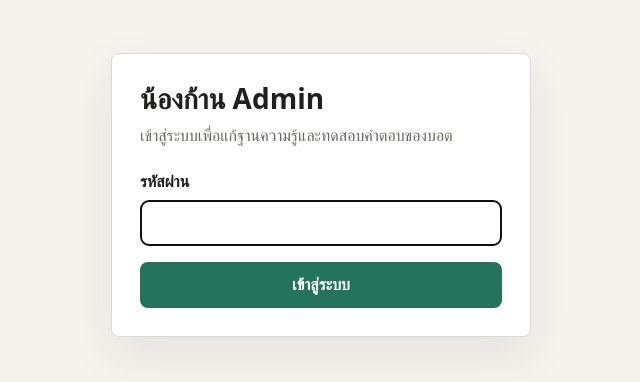
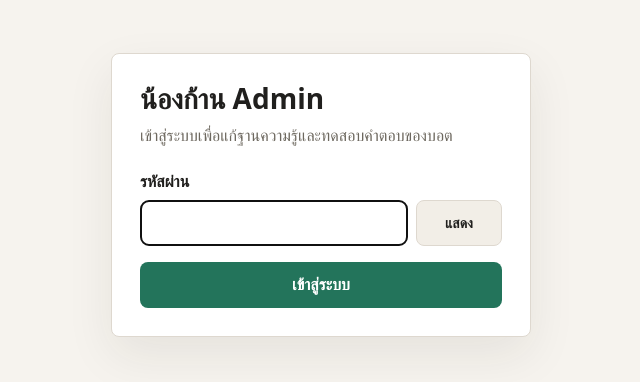
Before and after one commit to taithai-tai/nong-kan-line-bot, a Flask app: template templates/admin_login.html in a window 1280 px wide. Shown: the part 205-587 px from the top of the page, without its empty margins (319-959 px from the left). Run offline with Flask 3, Linux system fonts and the light colour scheme; the template is opened without the code that fills it, so the values that code supplies are empty.

Commit message:
Add admin password visibility toggle

```diff
--- a/templates/admin_login.html
+++ b/templates/admin_login.html
@@ -45,6 +45,12 @@
       padding: 10px 12px;
       font-size: 16px;
     }
+    .password-row {
+      display: grid;
+      grid-template-columns: minmax(0, 1fr) auto;
+      gap: 8px;
+      align-items: stretch;
+    }
     button {
       width: 100%;
       min-height: 46px;
@@ -58,6 +64,16 @@
       cursor: pointer;
     }
     button:hover { background: var(--accent-dark); }
+    .toggle-password {
+      width: auto;
+      min-width: 86px;
+      margin-top: 0;
+      border: 1px solid var(--line);
+      background: #f2eee7;
+      color: var(--ink);
+      font-size: 14px;
+    }
+    .toggle-password:hover { background: #e8dfd2; }
     .error {
       margin: 0 0 16px;
       color: var(--danger);
@@ -74,9 +90,24 @@
     {% endif %}
     <form method="post" action="{{ url_for('admin_login') }}">
       <label for="password">รหัสผ่าน</label>
-      <input id="password" name="password" type="password" autocomplete="current-password" required autofocus>
+      <div class="password-row">
+        <input id="password" name="password" type="password" autocomplete="current-password" inputmode="text" required autofocus>
+        <button class="toggle-password" type="button" id="toggle-password" aria-controls="password" aria-pressed="false">แสดง</button>
+      </div>
       <button type="submit">เข้าสู่ระบบ</button>
     </form>
   </main>
+  <script>
+    const passwordInput = document.getElementById("password");
+    const toggleButton = document.getElementById("toggle-password");
+
+    toggleButton.addEventListener("click", () => {
+      const shouldShow = passwordInput.type === "password";
+      passwordInput.type = shouldShow ? "text" : "password";
+      toggleButton.textContent = shouldShow ? "ซ่อน" : "แสดง";
+      toggleButton.setAttribute("aria-pressed", String(shouldShow));
+      passwordInput.focus();
+    });
+  </script>
 </body>
 </html>
```
